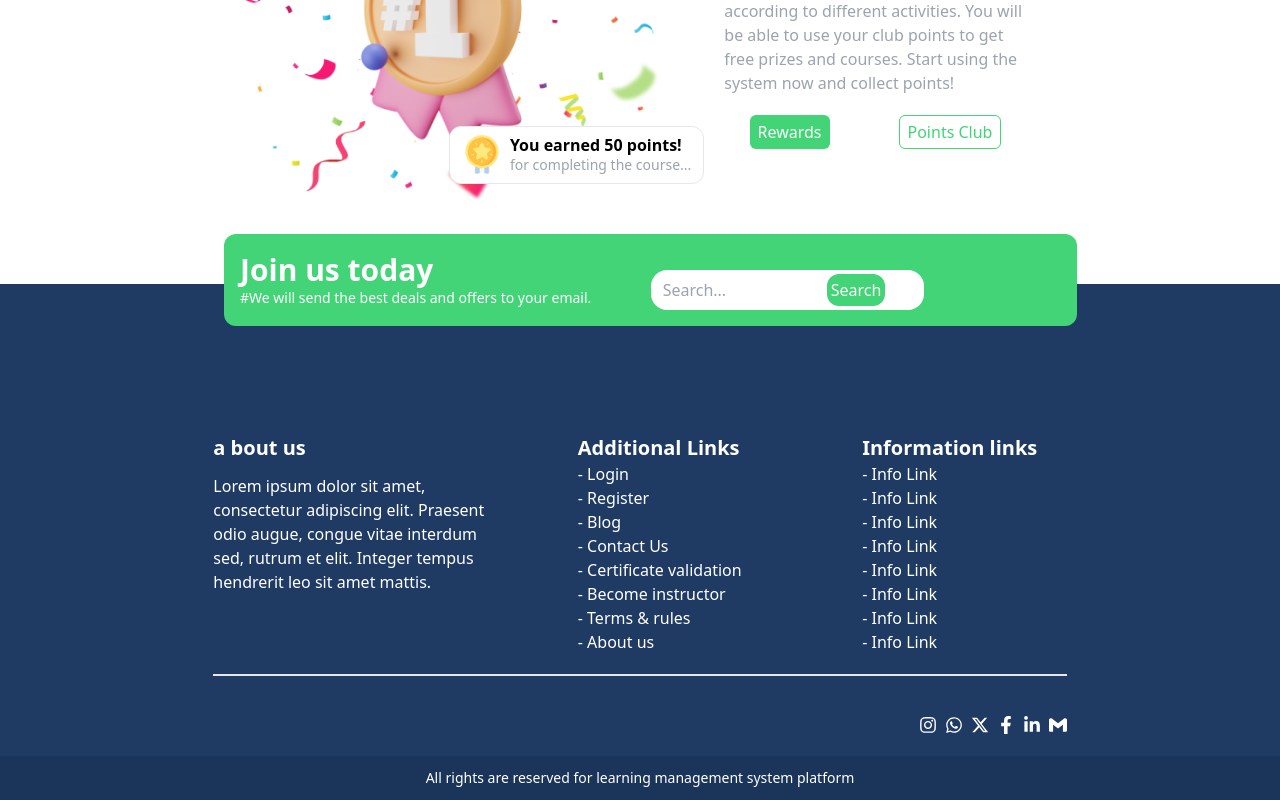
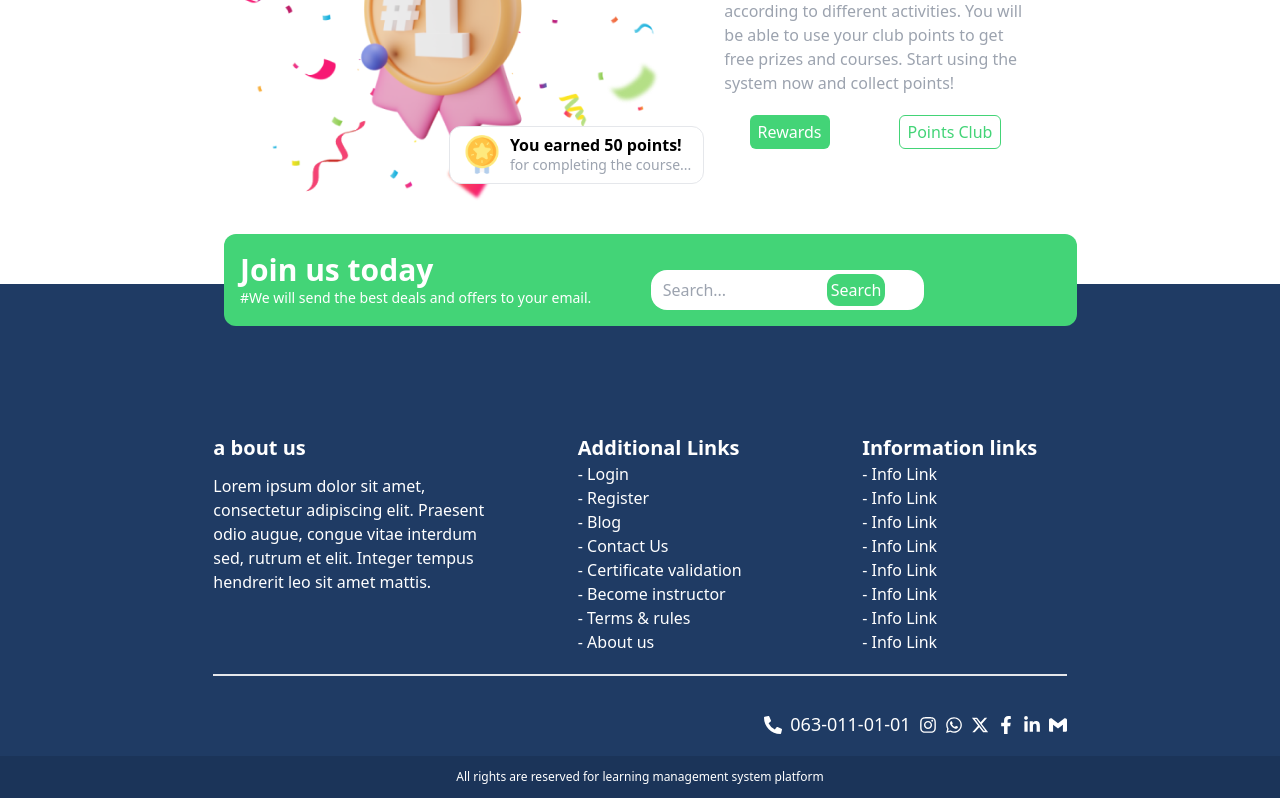
Before and after one commit to ali-sheikhali/learning-practice, a React (Create React App) app: page / in a window 1280 px wide. Shown: the part 5050-5850 px from the top of the page. Built offline with nearby package versions, Linux system fonts and the light colour scheme.

Commit message:
add file

```diff
--- a/src/components/Footer.js
+++ b/src/components/Footer.js
@@ -6,6 +6,7 @@ import { FaXTwitter } from "react-icons/fa6";
 import { FaFacebookF } from "react-icons/fa";
 import { FaLinkedinIn } from "react-icons/fa";
 import { SiGmail } from "react-icons/si";
+import { FaPhoneAlt } from "react-icons/fa";
 
 function Footer() {
   return (
@@ -108,16 +109,33 @@ function Footer() {
         </div>
         <div className=" w-8/12 mx-auto py-10  text-lg relative">
           <div className="absolute right-0 flex space-x-2">
+          <p className="flex leading-4 ">
+            <FaPhoneAlt className="mr-2" />
+            063-011-01-01
+            </p>
+            <Link>
               <FaInstagram />
+            </Link>
+            <Link>
               <FaWhatsapp />
+            </Link>
+            <Link>
               <FaXTwitter />
+            </Link>
+            <Link>
               <FaFacebookF />
+            </Link>
+            <Link>
               <FaLinkedinIn />
+            </Link>
+            <Link>
               <SiGmail />
+            </Link>
+
           </div>
         </div>
         <div className="w-full bg-[#1b3459] text-white">
-          <div className="w-8/12 mx-auto text-center py-3 text-sm">
+          <div className="w-8/12 mx-auto text-center py-3 text-[12px]">
             All rights are reserved for learning management system platform
           </div>
         </div>
```
Lines whose indentation alone changed are shown as unchanged.
